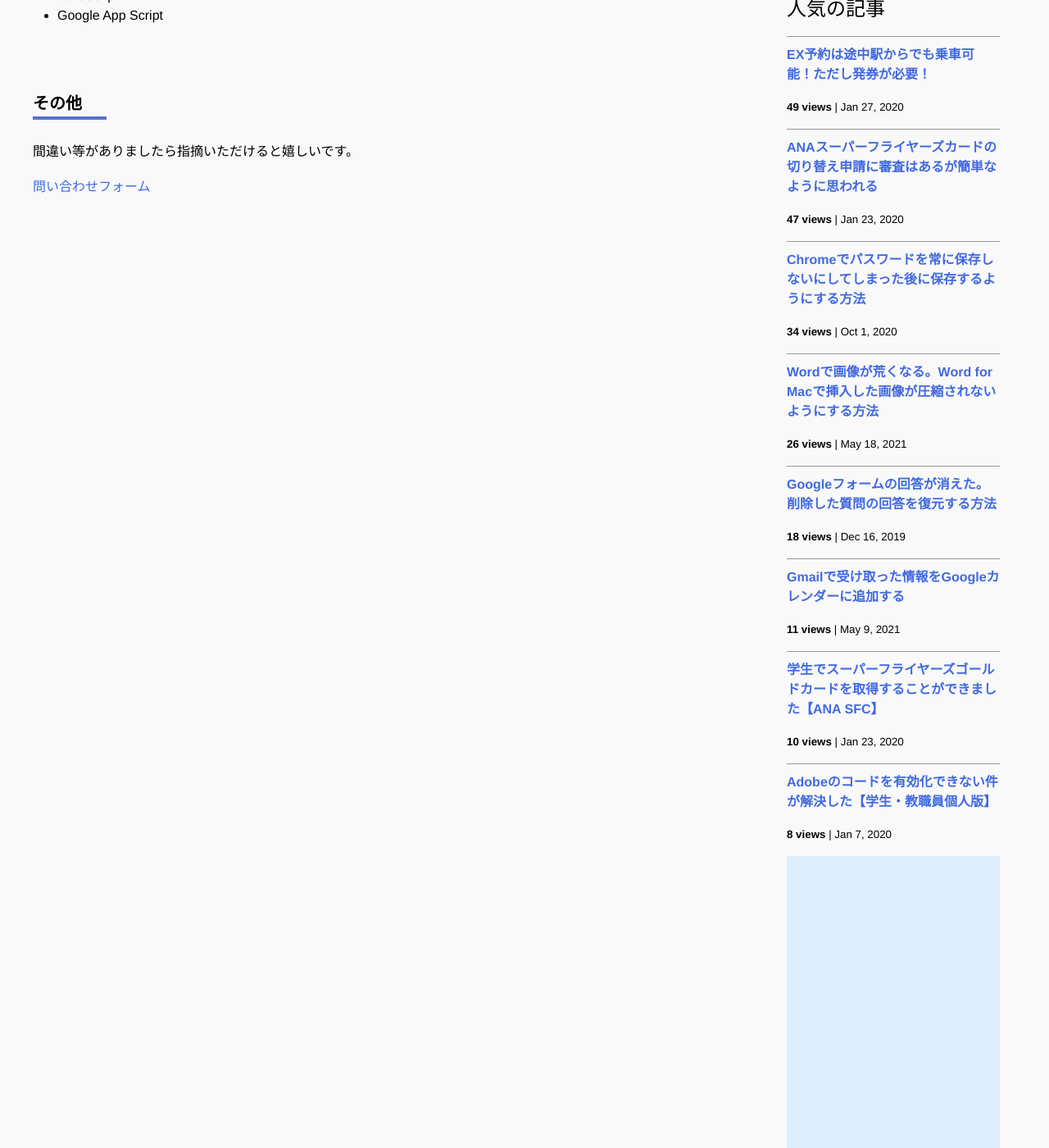
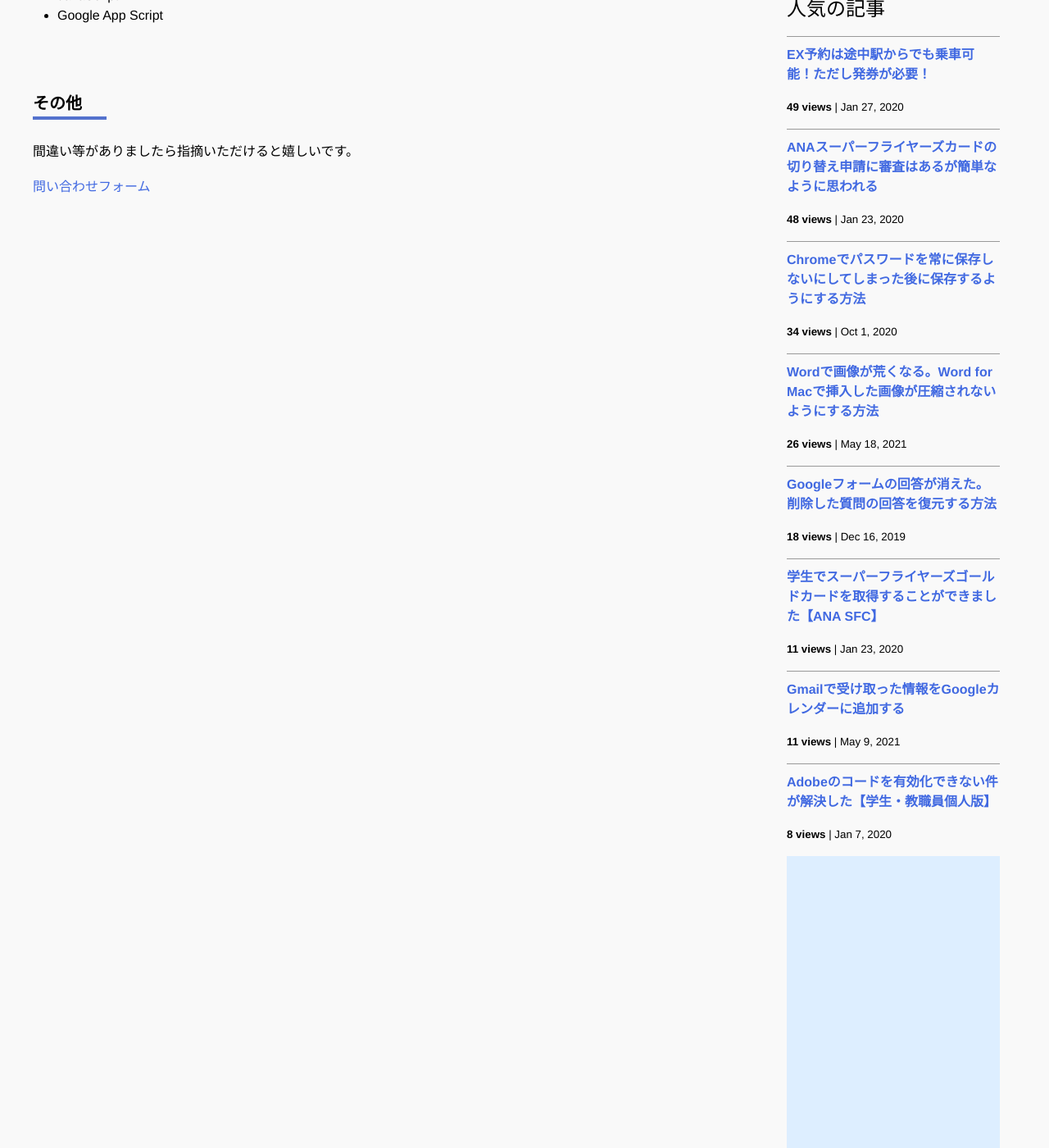
Before and after one commit to iwanaminami/shoyaiwaname, a Jekyll site: the page built from about.markdown, in a window 1280 px wide and 1400 px high, scrolled down 830 px. Shown: the whole window at 82% size. Built offline with Jekyll 4.4.1, drawn with Linux system fonts in a browser that asks for light colours; nearby versions of some CDN libraries; comment, search, counter and statistics services are not loaded.

Commit message:
chore(ga): update _data/popularposts.yml 20260424-1752

```diff
--- a/_data/popularposts.yml
+++ b/_data/popularposts.yml
@@ -1,7 +1,7 @@
 side:
   - view: 49
     url: "/2020/01/27/ex-rideontheway.html"
-  - view: 47
+  - view: 48
     url: "/2020/01/23/sfc-judge.html"
   - view: 34
     url: "/2020/10/01/googlepassword.html"
@@ -10,8 +10,8 @@ side:
   - view: 18
     url: "/2019/12/16/restore-googleform.html"
   - view: 11
+    url: "/2020/01/23/sfcgold.html"
+  - view: 11
     url: "/2021/05/09/gmailtocalendar.html"
-  - view: 10
-    url: "/2020/01/23/sfcgold.html"
   - view: 8
     url: "/2020/01/07/adobe-activate-problem.html"
```
